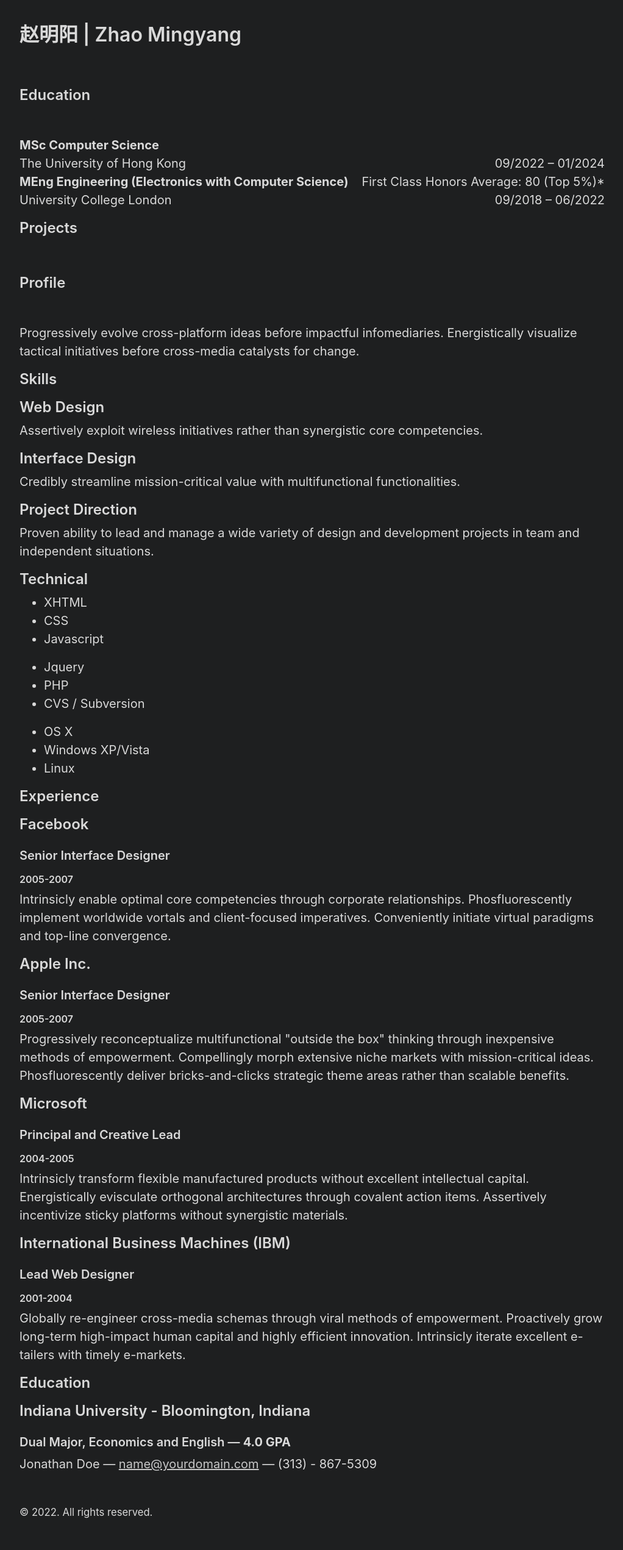
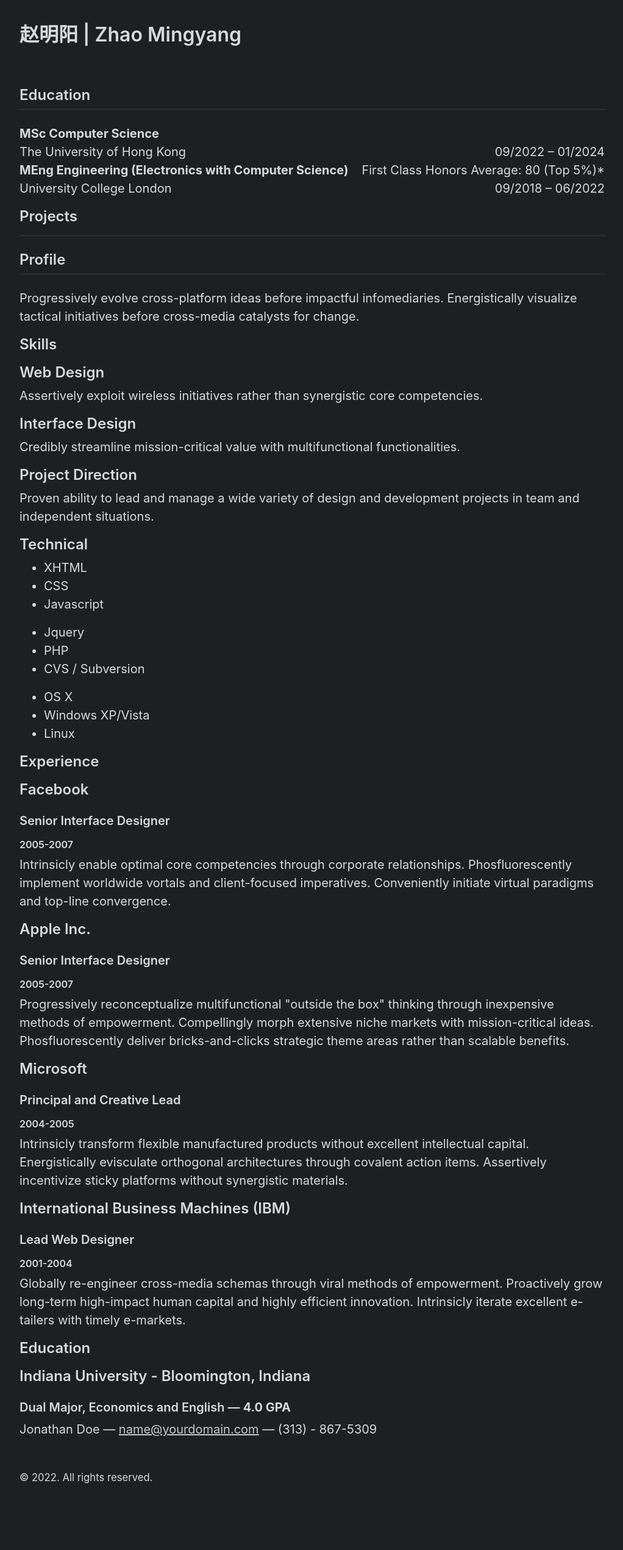
Before and after one commit to Zhao-Mingyang/zhao-mingyang.github.io, a Jekyll site: the page built from about.md, in a window 1280 px wide. Shown: the whole page at 61% size, without its empty margins (128-1150 px from the left). Built offline with Jekyll 4.4.1, drawn with Linux system fonts in a browser that asks for light colours; after the commit the page ends 2485 px from its top, so only the background shows below that.

Commit message:
Update _type.scss

```diff
--- a/_sass/_type.scss
+++ b/_sass/_type.scss
@@ -117,6 +117,6 @@ a[href^="#fnref:"] {
 hr {
     margin-top:7px;
     *margin: 0;
-    border: 0;
-    height: 20px
+    border: 10;
+    height: 1px
 }
```
